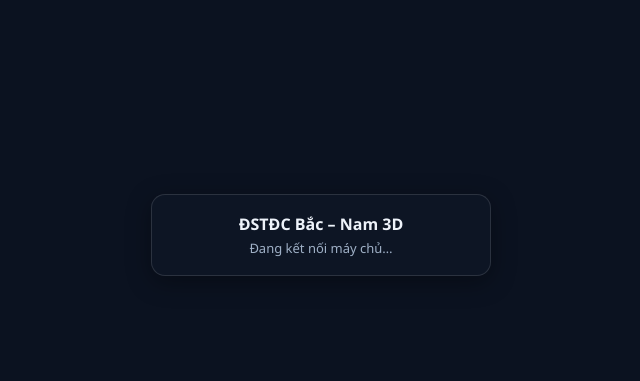
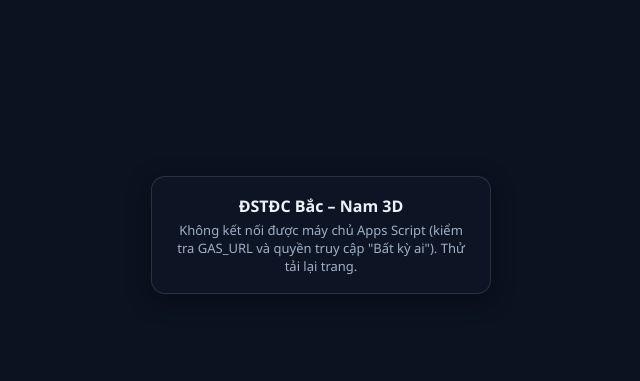
Before and after one commit to nathnim/Hitrain, a plain HTML site: page index.html in a window 1280 px wide. Shown: the part 165-546 px from the top of the page, without its empty margins (319-959 px from the left). Drawn offline with nearby package versions, Linux system fonts and the light colour scheme; no server answers.

Commit message:
Refactor GAS_URL and enhance error handling
Updated the GAS_URL and improved error messages related to server connectivity and access permissions.

```diff
--- a/index.html
+++ b/index.html
@@ -274,14 +274,18 @@ if(typeof maplibregl==='undefined'){setTimeout(()=>window.__nolib=1);showErr('Kh
   </div>
 </div>
 <script>
-/* ===== Bộ nạp: lấy lõi mô phỏng ==== */
-    const GAS_URL ='https://script.google.com/macros/s/AKfycbzdk42Ey1XKXX0QqFFzyWH1JFWGfarD_sJlhiCC8vNlWbPC-OVhcxfwH-ORbNXTWwRglw/exec';   exec
+/* ===== Bộ nạp: lấy lõi mô phỏng từ Google Apps Script ===== */
+    const GAS_URL ='https://script.google.com/macros/s/AKfycbzOBqesVg9saQYZhNcq863b391U0WyyAqlF3mBD1Q5MJCe68-PSttVG3kbjEqwmI7RvYQ/exec';
+const BUILD='20261124b';   // phải khớp với Core.gs cùng bộ   // ví dụ https://script.google.com/macros/s/AKfy.../exec
 (function(){
   const msg=t=>document.getElementById('bootMsg').textContent=t;
   const LS={get(k){try{return localStorage.getItem(k)}catch(e){return null}},set(k,v){try{localStorage.setItem(k,v)}catch(e){}},del(k){try{localStorage.removeItem(k)}catch(e){}}};
   const ua=encodeURIComponent((navigator.userAgent||'').slice(0,120));
-  async function getJSON(u){const r=await fetch(u);return r.json();}
-  async function fetchCore(tok){const r=await fetch(GAS_URL+'?a=core&t='+encodeURIComponent(tok||'')+'&ua='+ua);return r.text();}
+  async function tfetch(u,o,ms){const ac=new AbortController();const t=setTimeout(()=>ac.abort(),ms||30000);try{return await fetch(u,Object.assign({signal:ac.signal},o||{}));}finally{clearTimeout(t);}}
+  async function getJSON(u){const r=await tfetch(u);return r.json();}
+  async function fetchCore(tok){const r=await tfetch(GAS_URL+'?a=core&t='+encodeURIComponent(tok||'')+'&ua='+ua+'&b='+BUILD+'&r='+Date.now(),null,45000);return r.text();}
+  const t0=Date.now();const tick=setInterval(()=>{const el=document.getElementById('bootMsg');if(!el)return clearInterval(tick);const s=Math.round((Date.now()-t0)/1000);if(s>=8&&!/giây/.test(el.textContent))el.textContent+=' ('+s+' giây – Apps Script khởi động lần đầu có thể mất 10–20 giây)';else if(s>=8)el.textContent=el.textContent.replace(/\(\d+ giây/,'('+s+' giây');},1000);
+  const mismatch=()=>{msg('Lõi trên Apps Script (Core.gs) chưa khớp với index.html này (bản '+BUILD+'). Hãy dán Core.gs mới, rồi Triển khai → Quản lý tùy chọn triển khai → Phiên bản mới.');};
   function run(code){const sc=document.createElement('script');sc.textContent=code;document.body.appendChild(sc);document.getElementById('boot').remove();}
   function login(){return new Promise(res=>{const f=document.getElementById('loginF');f.style.display='block';msg('Trang yêu cầu đăng nhập');
     f.onsubmit=async ev=>{ev.preventDefault();document.getElementById('loginErr').textContent='';msg('Đang kiểm tra…');
@@ -292,7 +296,7 @@ if(typeof maplibregl==='undefined'){setTimeout(()=>window.__nolib=1);showErr('Kh
   const tokValid=t=>{if(!t)return false;const p=t.split('.');return p.length===3&&+p[1]>Date.now();};
   async function boot(){
     if(GAS_URL.indexOf('http')!==0){msg('Chưa cấu hình GAS_URL trong index.html');return;}
-    let cfg;try{cfg=await getJSON(GAS_URL+'?a=cfg&ua='+ua);}catch(e){msg('Không kết nối được máy chủ Apps Script. Thử tải lại trang.');return;}
+    let cfg;try{cfg=await getJSON(GAS_URL+'?a=cfg&ua='+ua);}catch(e){msg('Không kết nối được máy chủ Apps Script (kiểm tra GAS_URL và quyền truy cập "Bất kỳ ai"). Thử tải lại trang.');return;}
     window.HITRAIN_CFG=cfg;
     let code=null;
     if(cfg.login){
@@ -300,9 +304,10 @@ if(typeof maplibregl==='undefined'){setTimeout(()=>window.__nolib=1);showErr('Kh
       msg('Đang tải lõi mô phỏng…');code=await fetchCore(tok);
       if(code.indexOf('/*AUTH*/')===0){LS.del('hitrain_tok');tok=await login();msg('Đang tải lõi mô phỏng…');code=await fetchCore(tok);}
       if(code.indexOf('/*AUTH*/')===0){msg('Không có quyền truy cập');return;}
+      if(code.indexOf(BUILD)<0){mismatch();return;}
     }else{
-      const key='hitrain_core_'+cfg.version;code=LS.get(key);
-      if(!code){msg('Đang tải lõi mô phỏng…');code=await fetchCore('');if(code.indexOf('/*AUTH*/')!==0){
+      const key='hitrain_core_'+cfg.version+'_'+BUILD;code=LS.get(key);if(code&&code.indexOf(BUILD)<0)code=null;
+      if(!code){msg('Đang tải lõi mô phỏng…');try{code=await fetchCore('');}catch(e){msg('Tải lõi quá lâu hoặc lỗi mạng. Thử tải lại trang.');return;}if(code.indexOf(BUILD)<0){mismatch();return;}if(code.indexOf('/*AUTH*/')!==0){
         try{Object.keys(localStorage).filter(k=>k.indexOf('hitrain_core_')===0).forEach(k=>localStorage.removeItem(k));}catch(e){}LS.set(key,code);}}
     }
     run(code);
```
